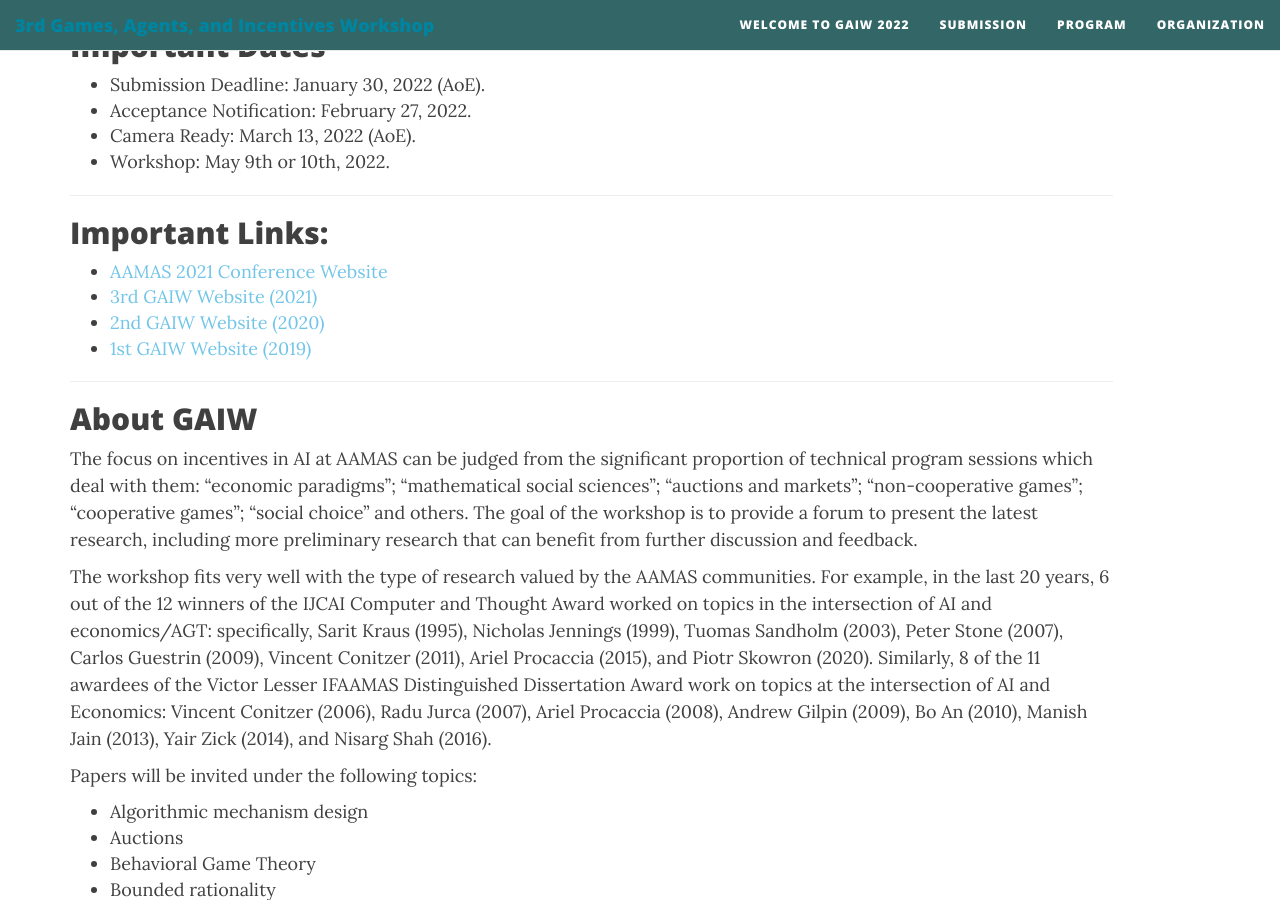
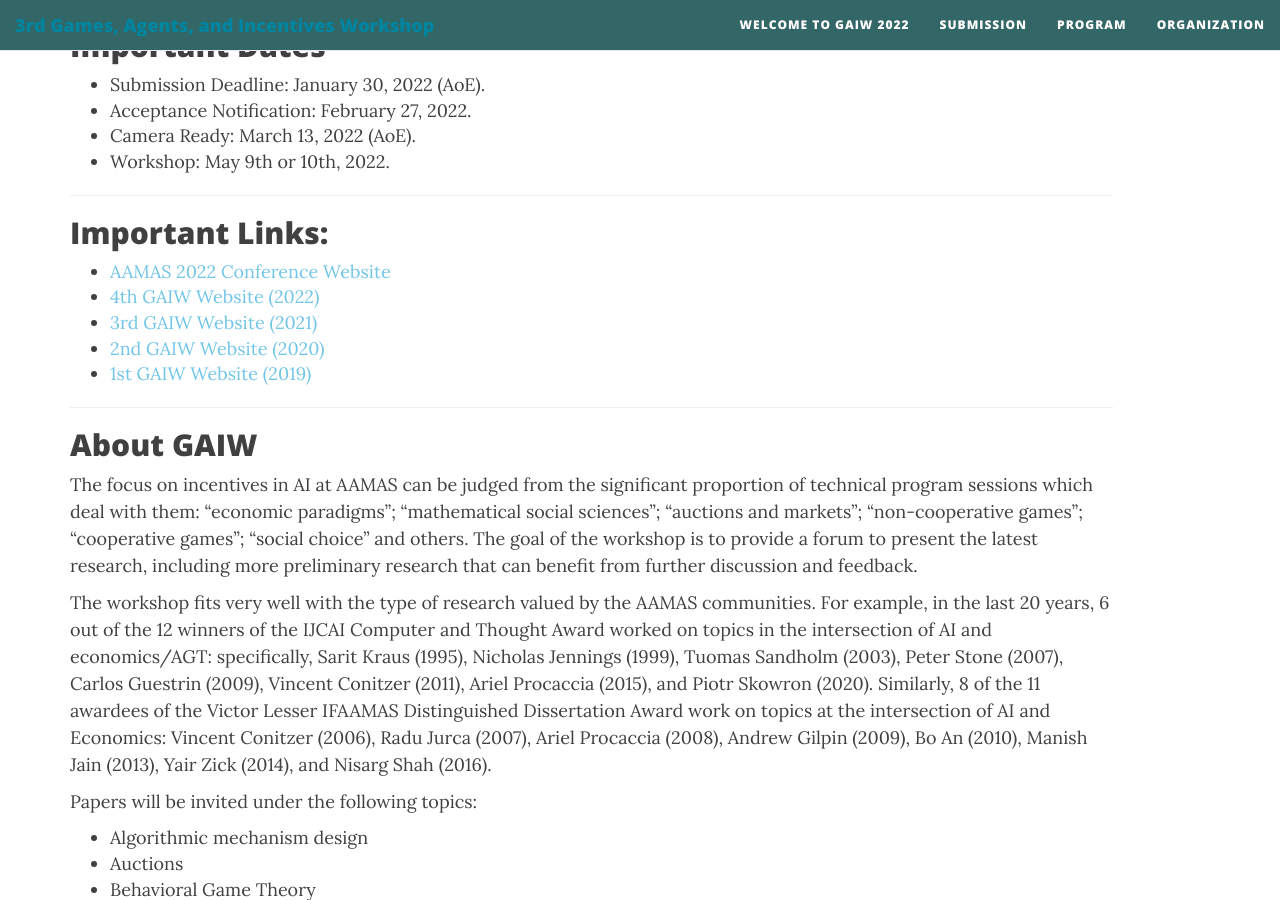
Before and after one commit to BenAbramowitz/gaiw2023, a Jekyll site: the page built from index.md, in a window 1280 px wide and 900 px high, scrolled down 1158 px. Built offline with Jekyll 4.4.1, drawn with Linux system fonts in a browser that asks for light colours; nearby versions of some CDN libraries.

Commit message:
Update index.md
updated important links

```diff
--- a/index.md
+++ b/index.md
@@ -25,7 +25,8 @@ Over the past two decades, the focus of agent incentives in centralised and dece
 ---
 
 ## Important Links:
-* [AAMAS 2021 Conference Website](https://aamas2021.soton.ac.uk/)
+* [AAMAS 2022 Conference Website](https://aamas2022-conference.auckland.ac.nz/)
+* [4th GAIW Website (2022)](https://preflib.github.io/gaiw2022/)
 * [3rd GAIW Website (2021)](https://preflib.github.io/gaiw2021/)
 * [2nd GAIW Website (2020)](http://www.agent-games-2020.preflib.org/)
 * [1st GAIW Website (2019)](http://www.agent-games-2019.preflib.org/)
```
